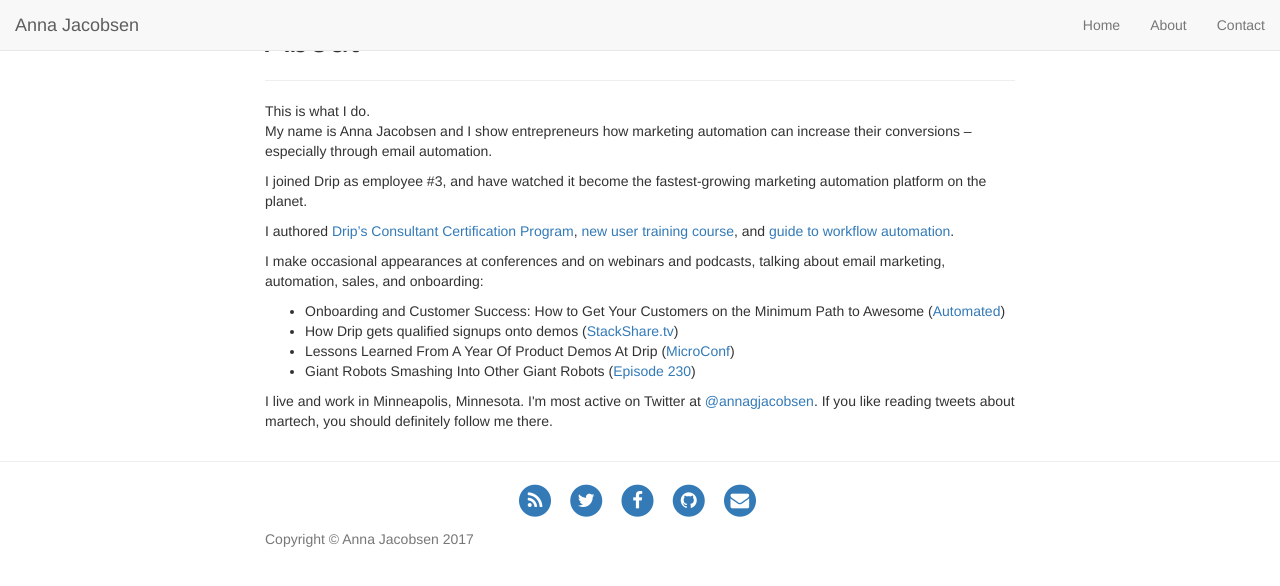
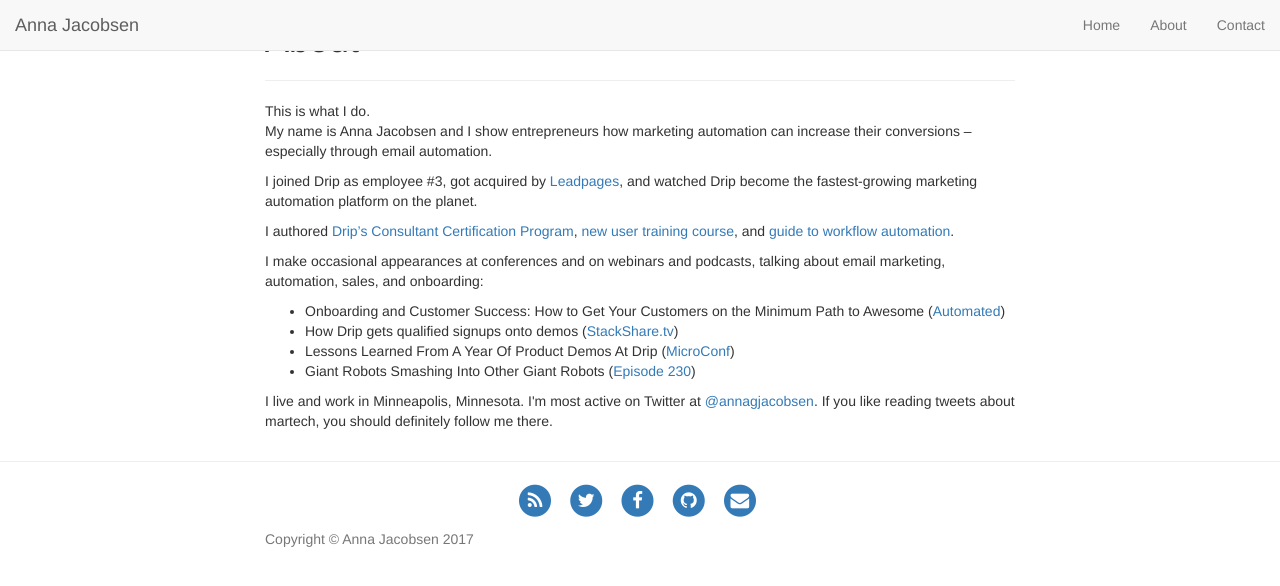
Before and after one commit to annaj/annaj, a Jekyll site: the page built from about.html, in a window 1280 px wide. Shown: the top 586 px of the page. Built offline with Jekyll 4.4.1, drawn with Linux system fonts in a browser that asks for light colours; nearby versions of some CDN libraries; library files that are not in the unit come from our copies.

Commit message:
Updated bio

```diff
--- a/about.html
+++ b/about.html
@@ -7,7 +7,7 @@ header-img: "img/about-bg.jpg"
 
 <p>My name is Anna Jacobsen and I show entrepreneurs how marketing automation can increase their conversions – especially through email automation.</p>
 
-<p>I joined Drip as employee #3, and have watched it become the fastest-growing marketing automation platform on the planet.</p>
+<p>I joined Drip as employee #3, got acquired by <a href="https://www.leadpages.net/">Leadpages</a>, and watched Drip become the fastest-growing marketing automation platform on the planet.</p>
 
 <p>I authored <a href="https://www.convertedu.com/courses/drip-consultant-certification/">Drip’s Consultant Certification Program</a>, <a href="https://www.convertedu.com/courses/drip-getting-started/">new user training course</a>, and <a href="https://gumroad.com/l/dripworkflows">guide to workflow automation</a>.</p>
 
```
